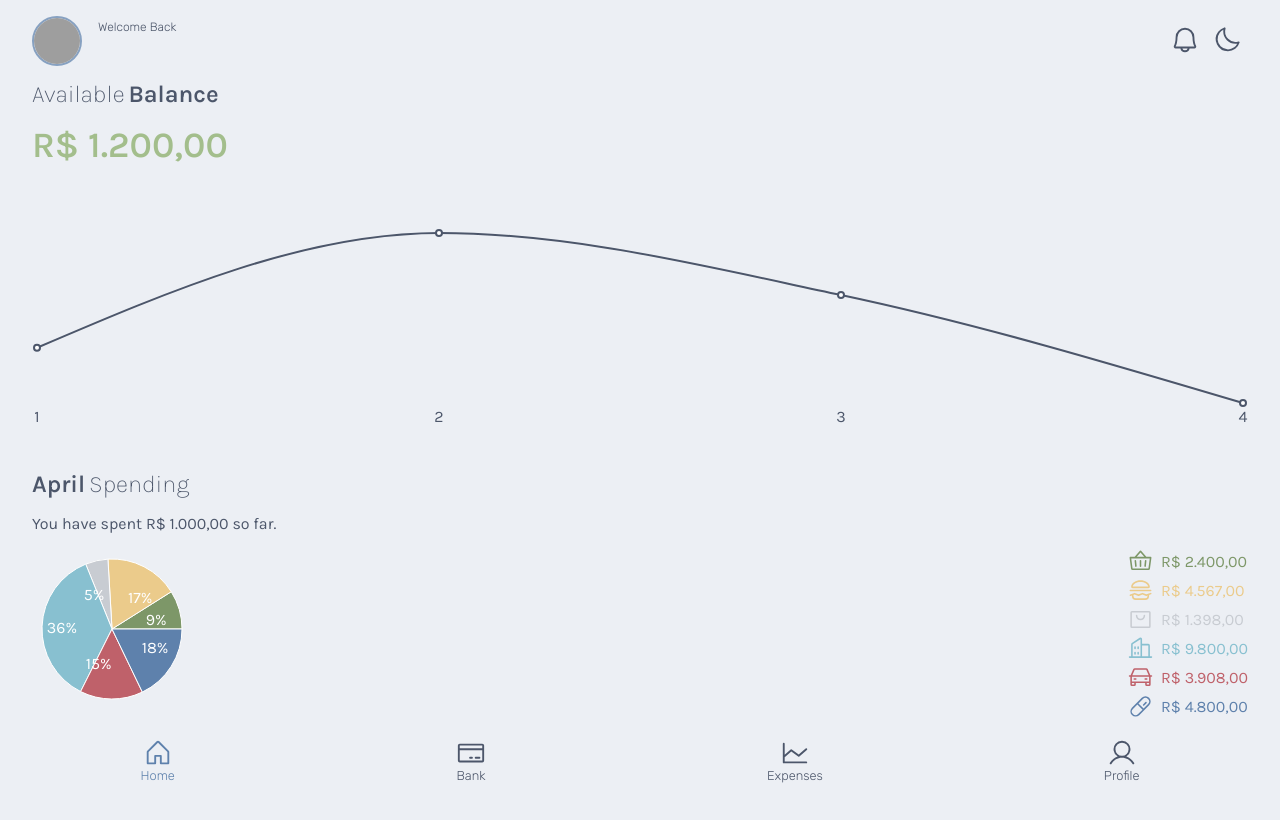
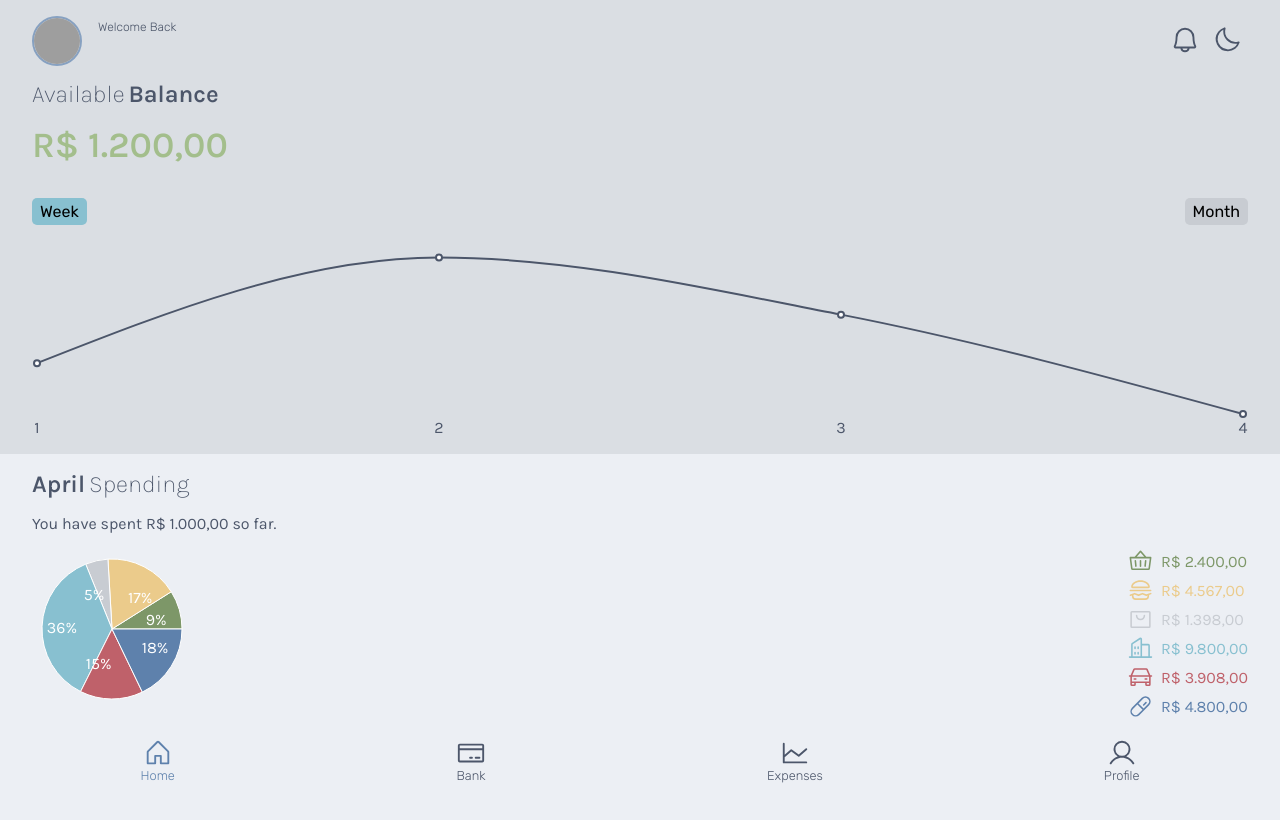
Before and after one commit to sanderdsz/budget-buddy, a Next.js app: page /home in a window 1280 px wide. Shown: the top 820 px of the page. Built offline with nearby package versions, Linux system fonts and the light colour scheme; grey boxes are pictures that could not be loaded.

Commit message:
chore: bg, theme tg changes and added graph buttons

```diff
--- a/src/components/header/index.tsx
+++ b/src/components/header/index.tsx
@@ -23,7 +23,7 @@ export const Header = () => {
 			className={`${styles.header} ${rubik.className}`}
 			style={
 				router.asPath === "/home" && theme.activeTheme === "light"
-					? { backgroundColor: "#eceff4" }
+					? { backgroundColor: "#dadee3" }
 					: { backgroundColor: "#232730" }
 			}
 		>
--- a/src/components/header/styles.module.css
+++ b/src/components/header/styles.module.css
@@ -28,6 +28,7 @@
 }
 
 .header__menu {
+    height: 40px;
     display: flex;
     align-items: center;
 }
--- a/src/components/themeToggle/styles.module.css
+++ b/src/components/themeToggle/styles.module.css
@@ -7,6 +7,7 @@
 }
 
 .theme-toggle {
+    height: 40px;
     background: var(--color-theme-toggle);
     border: 2px solid var(--color-theme-toggle);
     border-radius: 50%;
--- a/src/pages/home/index.tsx
+++ b/src/pages/home/index.tsx
@@ -16,6 +16,7 @@ import { colorsFormatter } from "@/utils/colorsFormatter";
 import { ProgressBar } from "@/components/progressBar";
 
 import styles from "./styles.module.css";
+import {Button} from "@/components/button";
 
 type LabelProps = {
 	cx: number;
@@ -125,6 +126,10 @@ export default function Home() {
 						<span className={styles[`home-chart__balance`]}>R$ 1.200,00</span>
 					</div>
 					<div className={styles[`home-chart__graph`]}>
+						<div className={styles[`home-chart__graph-buttons`]}>
+							<Button label={"Week"} />
+							<Button label={"Month"} color={"secondary"} />
+						</div>
 						<ResponsiveContainer width="100%" height="100%">
 							<LineChart width={300} height={100} data={data01}>
 								<Tooltip
--- a/src/pages/home/styles.module.css
+++ b/src/pages/home/styles.module.css
@@ -35,8 +35,14 @@
 }
 
 .home-chart__graph {
-    padding: 0 2rem;
+    padding: 0 2rem 1rem 2rem;
     height: 15rem;
+}
+
+.home-chart__graph-buttons {
+    display: flex;
+    align-items: center;
+    justify-content: space-between;
 }
 
 .home-monthly {
--- a/src/styles/globals.css
+++ b/src/styles/globals.css
@@ -90,7 +90,7 @@
 
     /* PAGES */
     /* home */
-    --color-home-bg-primary: var(--white-01);
+    --color-home-bg-primary: var(--white-02);
 }
 
 [data-theme="dark"] {
```
